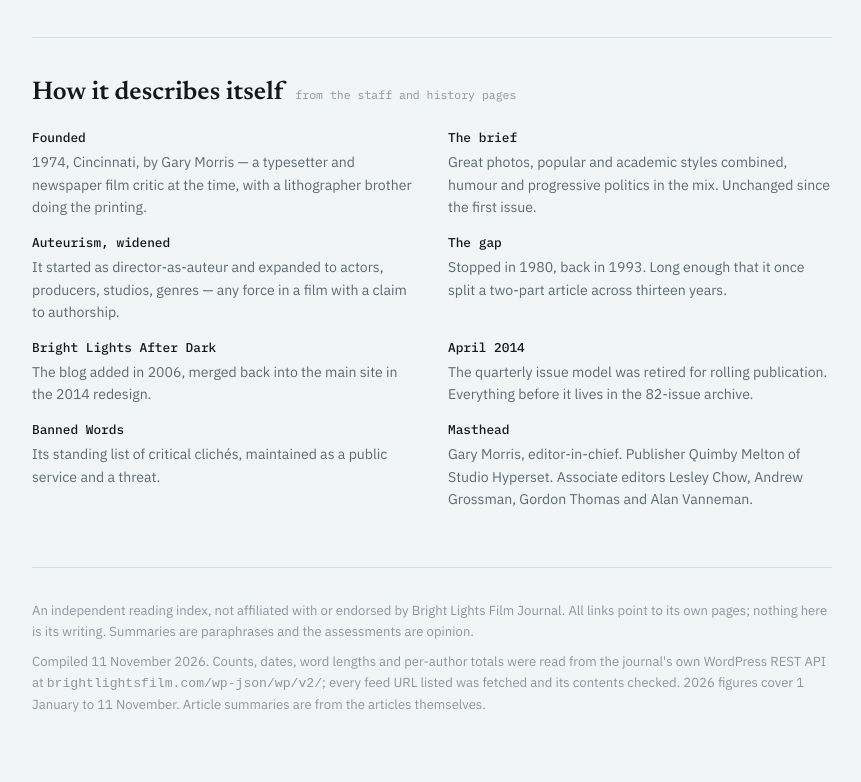
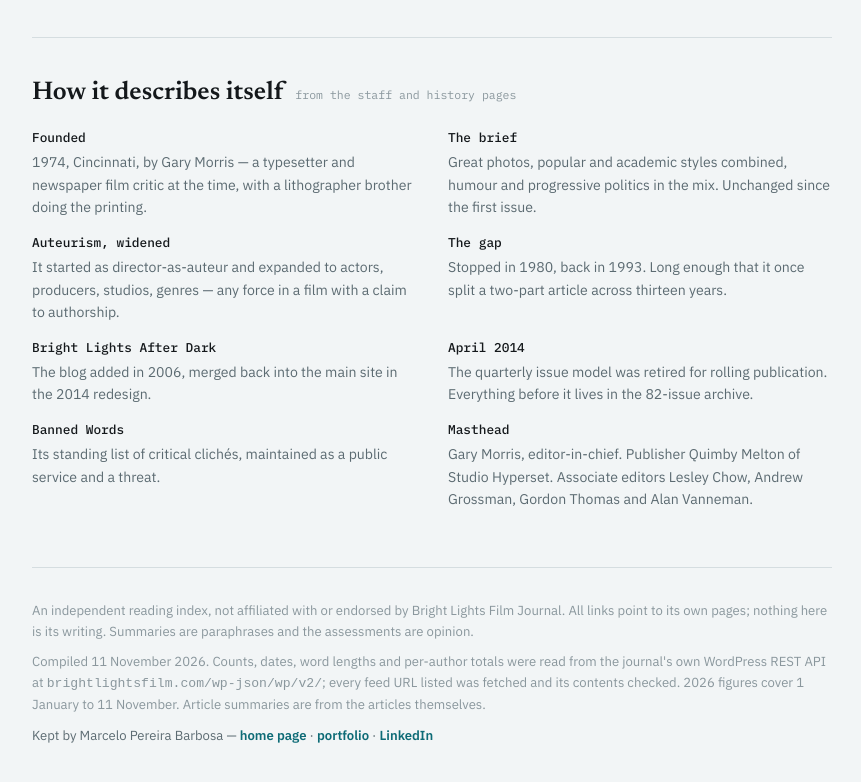
Before and after one commit to mpbarbosa/updating, a plain HTML site: page docs/brightlights.html in a window 1280 px wide. Shown: the part 7447-8229 px from the top of the page, without its empty margins (208-1069 px from the left). Drawn offline with Linux system fonts and the light colour scheme.

Commit message:
Carry the keeper links onto the Bright Lights page too
The footer sweep covered dan-moore.html and karpathy.html, but the
Bright Lights index merged in while that was happening, so it was left
as the only source index whose footer did not say who keeps the site.
Adds the same rel="me" line, matching the other two exactly.

No new CSS: the rules landed in style.css with the earlier sweep, and
this page is already on that stylesheet.

CACHE_VERSION goes to 2026-11-12a. Without it the service worker keeps
serving the stylesheet from before those rules existed, which is worth
noting because it is exactly what happened while checking this: the
first load of the page rendered the new line unstyled from cache, and
only the reload after revalidation showed it correctly.

Co-Authored-By: Claude Opus 5 <noreply@anthropic.com>

```diff
--- a/docs/brightlights.html
+++ b/docs/brightlights.html
@@ -344,6 +344,10 @@
   <footer>
     <p>An independent reading index, not affiliated with or endorsed by Bright Lights Film Journal. All links point to its own pages; nothing here is its writing. Summaries are paraphrases and the assessments are opinion.</p>
     <p>Compiled 11 November 2026. Counts, dates, word lengths and per-author totals were read from the journal's own WordPress REST API at <code>brightlightsfilm.com/wp-json/wp/v2/</code>; every feed URL listed was fetched and its contents checked. 2026 figures cover 1 January to 11 November. Article summaries are from the articles themselves.</p>
+    <p class="me">Kept by Marcelo Pereira Barbosa &mdash;
+      <a href="https://www.mpbarbosa.com" rel="me">home page</a> &middot;
+      <a href="https://github.com/mpbarbosa" rel="me">portfolio</a> &middot;
+      <a href="https://www.linkedin.com/in/mpbarbosa" rel="me noopener">LinkedIn</a></p>
   </footer>
 </div>
 
--- a/docs/service-worker.js
+++ b/docs/service-worker.js
@@ -23,7 +23,7 @@
  * the one with the version stamp on it.
  */
 
-const CACHE_VERSION = '2026-11-11d';
+const CACHE_VERSION = '2026-11-12a';
 const CACHE_NAME = `updating-${CACHE_VERSION}`;
 
 /** Every file the site is made of — small enough to take all of it offline. */
```
